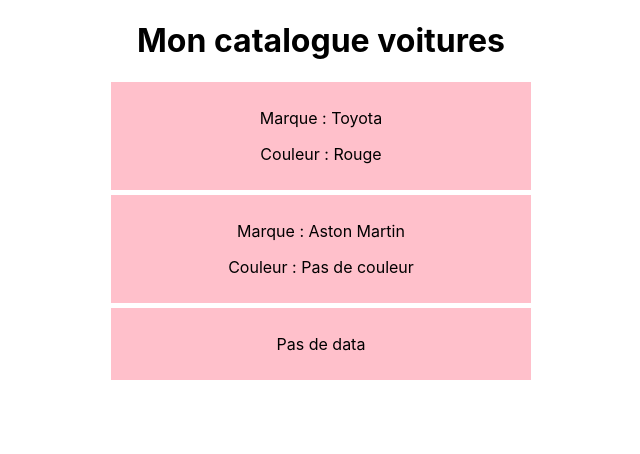
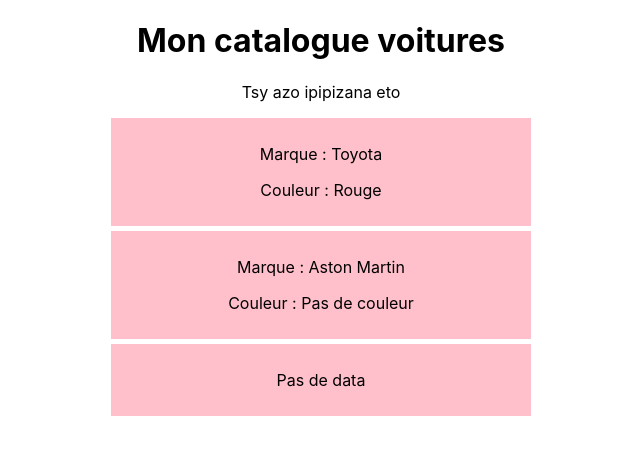
Before and after one commit to HarenaFiantso/MINI-TEST-WITH-REACT, a React (Create React App) app in the folder EVENTS/: page / in a window 1280 px wide. Shown: the top 454 px of the page, without its empty margins (319-959 px from the left). Built offline with nearby package versions, Linux system fonts and the light colour scheme.

Commit message:
Fix: Make the onCopy function

```diff
--- a/EVENTS/src/components/MyCars.jsx
+++ b/EVENTS/src/components/MyCars.jsx
@@ -2,10 +2,14 @@
 import Cars from "./Cars";
 
 class MyCars extends Component {
+	noCopy = () => {
+		alert("Ehhh Maty aaaa!")
+	}
 	render() {
 		return (
 			<div>
 				<h1>{this.props.title}</h1>
+				<p onCopy={this.noCopy}>Tsy azo ipipizana eto</p>
 				<Cars color="Rouge">Toyota</Cars>
 				<Cars>Aston Martin</Cars>
 				<Cars color="Noire"></Cars>
```
